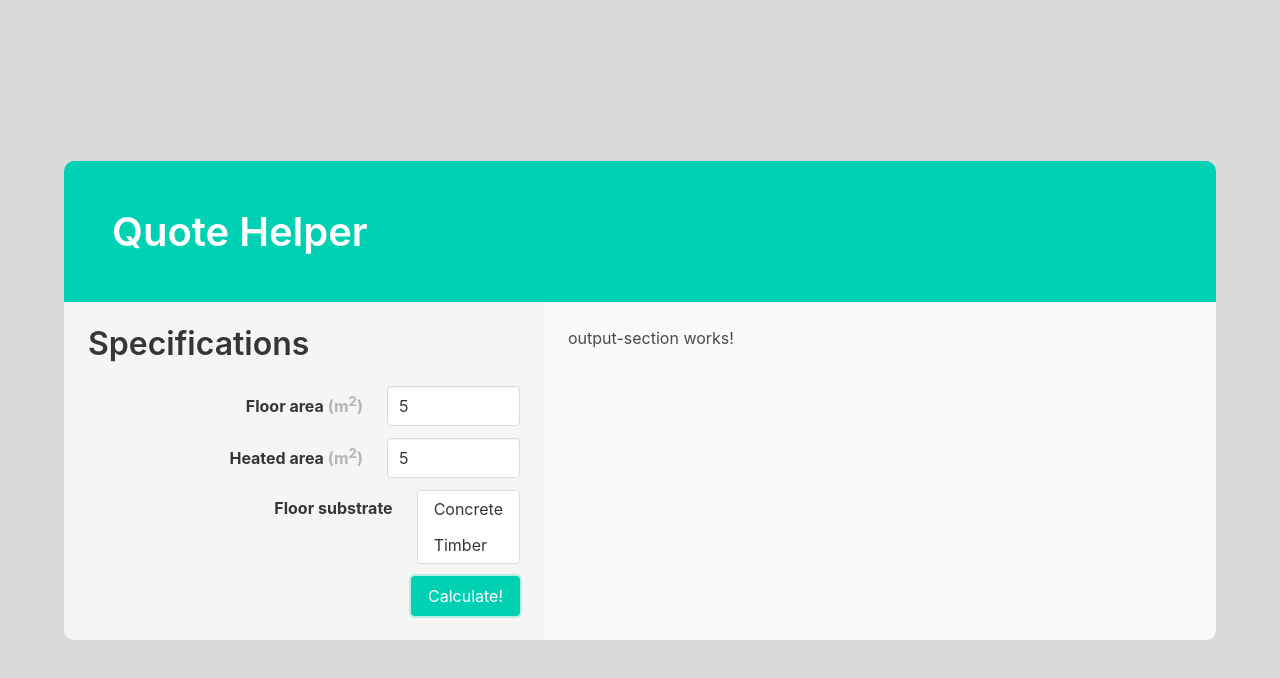
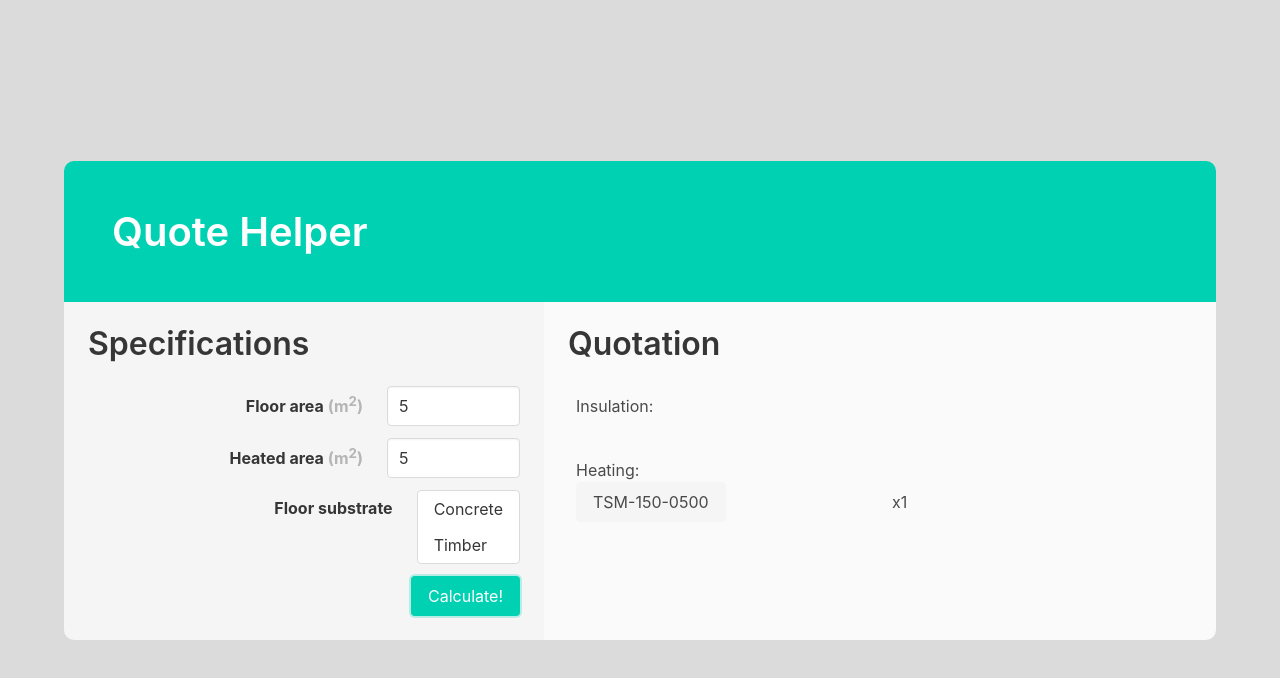
Before and after one commit to VinRanana/UFH-Quote-Helper, an Angular app in the folder client/: page / in a window 1280 px wide. Both pictures are taken after typing "5", "5" into the empty fields and a click on the button "Calculate!". Shown: the top 678 px of the page. Built offline with nearby package versions, Linux system fonts and the light colour scheme.

Commit message:
fix: completed refactor. app working as before refactor

```diff
--- a/client/src/app/data/mesh-data.ts
+++ b/client/src/app/data/mesh-data.ts
@@ -21,7 +21,7 @@ function createMesh (name: string, area: number, intensity: number): Mesh {
 
 export const MESH_OBJ = mesh150Areas.reduce((resultObj: MeshCollection, mSquared: number): MeshCollection => {
   const mSquared100 = mSquared * 100;
-  const naming = (mSquared < 10) ? `tsm_150_0${mSquared100}` : `tsm_150_${mSquared100}`;
+  const naming = (mSquared < 10) ? `TSM-150-0${mSquared100}` : `TSM-150-${mSquared100}`;
 
   resultObj[naming] = createMesh(naming, mSquared, 150);
 
--- a/client/src/app/output-line/output-line.component.html
+++ b/client/src/app/output-line/output-line.component.html
@@ -1,7 +1,7 @@
 <!-- <p>output-line works!</p> -->
 
 <div class="columns level">
-  <div class="column is-uppercase">
+  <div class="column">
     <button class="button is-light">{{mesh}}</button>
   </div>
   <div class="column">x1</div>
--- a/client/src/app/output-section/output-section.component.html
+++ b/client/src/app/output-section/output-section.component.html
@@ -1,15 +1,13 @@
-<p>output-section works!</p>
-
-<!-- <div class="title">Quotation</div>
+<div class="title">Quotation</div>
 <div class="output-section block p-2">
-  <p class="is-size-">Insulation:</p> -->
-  <!-- <h2 *ngIf="inputData?.floorArea > 0">Floor area: {{inputData?.floorArea}}</h2>
-  <h2 *ngIf="inputData?.heatedArea > 0">Heated area: {{inputData?.heatedArea}}</h2>
-  <h2 *ngIf="inputData?.floorSubstrate?.length > 0">Floor substrate: {{inputData?.floorSubstrate}}</h2> -->
-<!-- </div>
+  <p class="is-size-">Insulation:</p>
+</div>
 <div class="output-section block p-2">
   <p>Heating:</p>
   <div *ngIf="inputData?.heatedArea > 0">
     <app-output-line [mesh]="resultMesh"></app-output-line>
+    <!-- <h2 *ngIf="inputData?.floorArea > 0">Floor area: {{inputData?.floorArea}}</h2>
+    <h2 *ngIf="inputData?.heatedArea > 0">Heated area: {{inputData?.heatedArea}}</h2>
+    <h2 *ngIf="inputData?.floorSubstrate?.length > 0">Floor substrate: {{inputData?.floorSubstrate}}</h2> -->
   </div>
-</div> -->
+</div>
--- a/client/src/app/output-section/output-section.component.ts
+++ b/client/src/app/output-section/output-section.component.ts
@@ -1,4 +1,5 @@
-import { Component, OnInit } from '@angular/core';
+import { Component, Input, OnInit } from '@angular/core';
+import { InputData } from '../inputData.model';
 
 @Component({
   selector: 'app-output-section',
@@ -7,6 +8,9 @@ import { Component, OnInit } from '@angular/core';
 })
 export class OutputSectionComponent implements OnInit {
 
+  @Input() inputData: InputData;
+  @Input() resultMesh: string;
+
   constructor() { }
 
   ngOnInit(): void {
--- a/client/src/app/room/room.component.html
+++ b/client/src/app/room/room.component.html
@@ -8,7 +8,7 @@
 
 <!-- OUTPUT SECTION -->
   <section class="right-section column has-background-white-bis p-5">
-    <app-output-section></app-output-section>
+    <app-output-section [inputData]="inputData" [resultMesh]="resultMesh"></app-output-section>
   </section>
 
 
```
